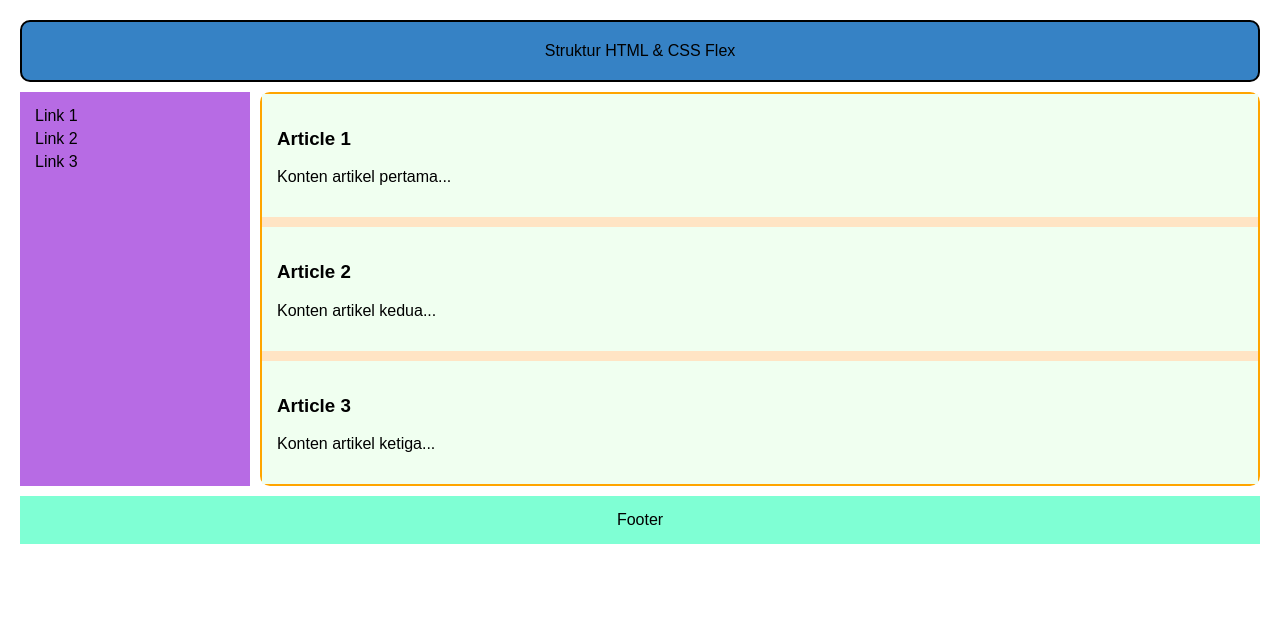
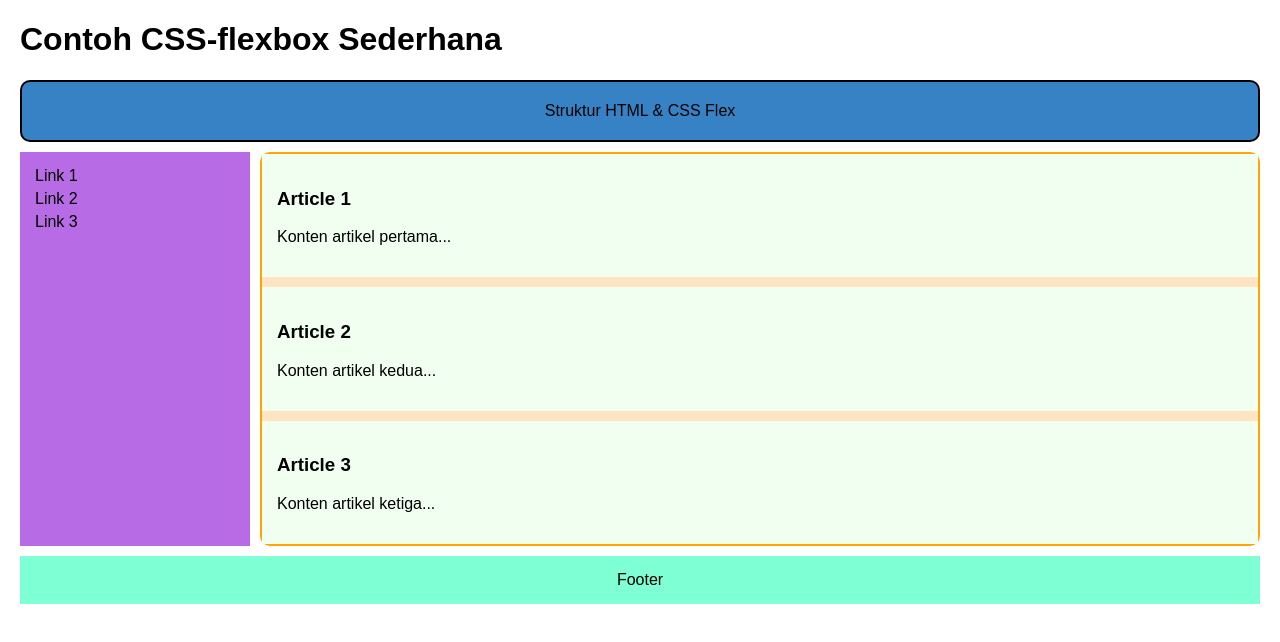
Before and after one commit to veronymus/latihan-01, a plain HTML site: page structure_flex.html in a window 1280 px wide. Drawn offline with Linux system fonts and the light colour scheme.

Commit message:
AKU CINTA RARA

```diff
--- a/structure_flex.html
+++ b/structure_flex.html
@@ -60,6 +60,7 @@
     </style>
 </head>
 <body>
+  <h1>Contoh CSS-flexbox Sederhana</h1>
 <div class="container">
       <header class="header">Struktur HTML & CSS Flex</header>
       <div class="main-content">
```
